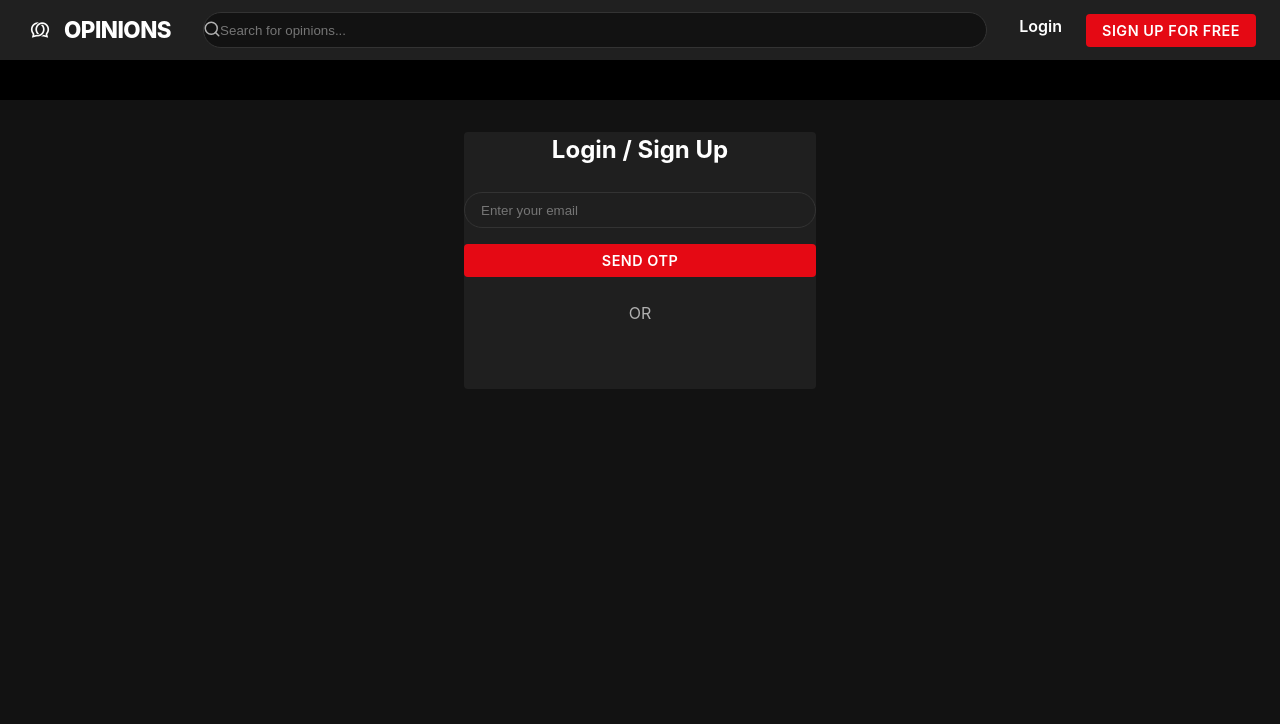
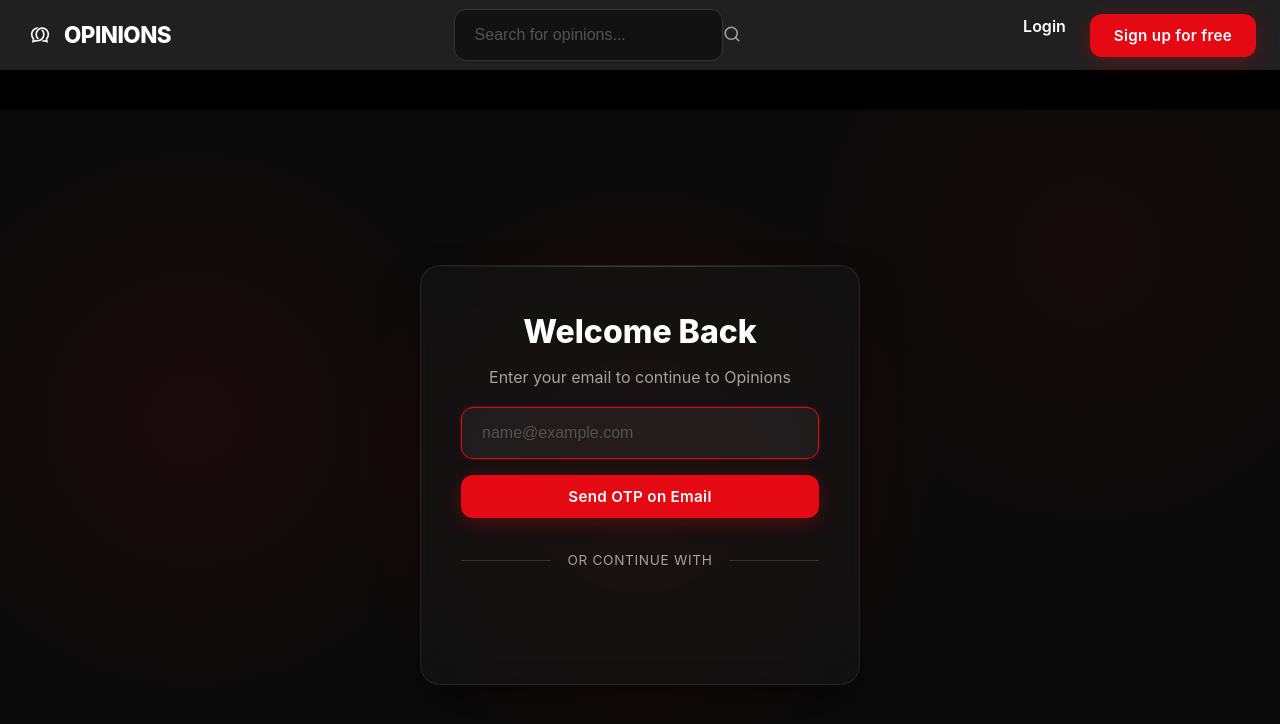
Before and after one commit to Prem-Sidapara/Opinions, a React (Vite) app in the folder client/: page /login in a window 1280 px wide. Shown: the top 724 px of the page. Built offline with nearby package versions, Linux system fonts and the light colour scheme.

Commit message:
feat: enhance OTP login and improve UI styling
- Updated authController with HTML email template for OTP.

- improved error handling for email sending.

- Refined Login page UI with glassmorphism and user feedback.

- Updated global styles in index.css.

```diff
--- a/client/src/App.jsx
+++ b/client/src/App.jsx
@@ -15,6 +15,7 @@
         <Routes>
           <Route path="/" element={<Home />} />
           <Route path="/login" element={<Login />} />
+          <Route path="/register" element={<Login />} />
         </Routes>
       </div>
     </Router>
--- a/client/src/index.css
+++ b/client/src/index.css
@@ -1,19 +1,26 @@
 :root {
-  --bg-primary: #121212;
-  --bg-secondary: #1f1f1f;
-  --bg-tertiary: #2a2a2a;
+  --bg-primary: #0a0a0a;
+  /* Darker, deeper black */
+  --bg-secondary: #141414;
+  /* Slightly lighter for cards */
+  --bg-tertiary: #1f1f1f;
   --text-primary: #ffffff;
-  --text-secondary: #b0b0b0;
-  --text-muted: #6b7280;
+  --text-secondary: #a3a3a3;
+  --text-muted: #525252;
   --accent: #E50914;
-  /* Netflix/YouTube style Red */
-  --accent-hover: #b20710;
-  --danger: #cf0000;
+  /* Netflix Red */
+  --accent-hover: #f40612;
+  --danger: #ef4444;
   --border: #333333;
-  --radius: 4px;
-  /* Sharper corners */
-  --font-sans: 'Inter', -apple-system, BlinkMacSystemFont, "Segoe UI", Roboto, Helvetica, Arial, sans-serif;
-  --header-height: 60px;
+  --radius: 12px;
+  /* More modern rounded corners */
+  --font-sans: 'Inter', system-ui, -apple-system, sans-serif;
+  --header-height: 70px;
+
+  /* Glass effects */
+  --glass-bg: rgba(20, 20, 20, 0.7);
+  --glass-border: rgba(255, 255, 255, 0.08);
+  --glass-highlight: rgba(255, 255, 255, 0.03);
 }
 
 * {
@@ -26,13 +33,18 @@
   font-family: var(--font-sans);
   background-color: var(--bg-primary);
   color: var(--text-primary);
-  line-height: 1.5;
+  line-height: 1.6;
   -webkit-font-smoothing: antialiased;
+  background-image:
+    radial-gradient(circle at 15% 50%, rgba(229, 9, 20, 0.08), transparent 25%),
+    radial-gradient(circle at 85% 30%, rgba(229, 9, 20, 0.05), transparent 25%);
+  min-height: 100vh;
 }
 
 a {
   color: inherit;
   text-decoration: none;
+  transition: color 0.2s;
 }
 
 button {
@@ -44,8 +56,7 @@
 
 .container {
   width: 100%;
-  max-width: 1600px;
-  /* Wider container for media-heavy layout */
+  max-width: 1400px;
   margin: 0 auto;
   padding: 0 1.5rem;
 }
@@ -63,6 +74,10 @@
   align-items: center;
 }
 
+.justify-center {
+  justify-content: center;
+}
+
 .justify-between {
   justify-content: space-between;
 }
@@ -71,98 +86,16 @@
   gap: 0.5rem;
 }
 
+.gap-3 {
+  gap: 0.75rem;
+}
+
 .gap-4 {
   gap: 1rem;
 }
 
-.grid {
-  display: grid;
-}
-
-.btn {
-  display: inline-flex;
-  align-items: center;
-  justify-content: center;
-  padding: 0.5rem 1rem;
-  border-radius: var(--radius);
-  font-weight: 600;
-  font-size: 0.9rem;
-  transition: all 0.2s;
-  text-transform: uppercase;
-  letter-spacing: 0.5px;
-}
-
-.btn-primary {
-  background-color: var(--accent);
-  color: white;
-}
-
-.btn-primary:hover {
-  background-color: var(--accent-hover);
-}
-
-.btn-danger {
-  background-color: transparent;
-  border: 1px solid var(--danger);
-  color: var(--danger);
-}
-
-.btn-danger:hover {
-  background-color: var(--danger);
-  color: white;
-}
-
-.input {
-  width: 100%;
-  padding: 0.6rem 1rem;
-  background-color: var(--bg-secondary);
-  border: 1px solid var(--border);
-  border-radius: 9999px;
-  /* Rounded pill shape for search */
-  color: var(--text-primary);
-  outline: none;
-  transition: border-color 0.2s;
-}
-
-.input:focus {
-  border-color: var(--accent);
-}
-
-.card {
-  background-color: var(--bg-secondary);
-  border: none;
-  border-radius: var(--radius);
-  overflow: hidden;
-  transition: transform 0.2s;
-}
-
-.card:hover {
-  transform: translateY(-2px);
-  z-index: 10;
-}
-
-.mb-6 {
-  margin-bottom: 1.5rem;
-}
-
-.p-2 {
-  padding: 0.5rem;
-}
-
-.mb-3 {
-  margin-bottom: 0.75rem;
-}
-
-.flex-1 {
-  flex: 1 1 0%;
-}
-
-.relative {
-  position: relative;
-}
-
-.absolute {
-  position: absolute;
+.gap-6 {
+  gap: 1.5rem;
 }
 
 .w-full {
@@ -173,7 +106,147 @@
   height: 100%;
 }
 
-.px-4 {
-  padding-left: 1rem;
-  padding-right: 1rem;
+.text-center {
+  text-align: center;
 }
+
+/* Premium Components */
+.btn {
+  display: inline-flex;
+  align-items: center;
+  justify-content: center;
+  padding: 0.75rem 1.5rem;
+  border-radius: var(--radius);
+  font-weight: 600;
+  font-size: 0.95rem;
+  transition: all 0.3s cubic-bezier(0.4, 0, 0.2, 1);
+  letter-spacing: 0.02em;
+  position: relative;
+  overflow: hidden;
+}
+
+.btn-primary {
+  background: var(--accent);
+  color: white;
+  box-shadow: 0 4px 20px rgba(229, 9, 20, 0.3);
+}
+
+.btn-primary:hover:not(:disabled) {
+  background: var(--accent-hover);
+  transform: translateY(-1px);
+  box-shadow: 0 6px 25px rgba(229, 9, 20, 0.4);
+}
+
+.btn-primary:disabled {
+  opacity: 0.7;
+  cursor: not-allowed;
+}
+
+.btn-secondary {
+  background: rgba(255, 255, 255, 0.1);
+  color: var(--text-primary);
+  backdrop-filter: blur(10px);
+}
+
+.btn-secondary:hover {
+  background: rgba(255, 255, 255, 0.15);
+}
+
+.btn-ghost {
+  color: var(--text-secondary);
+}
+
+.btn-ghost:hover {
+  color: var(--text-primary);
+  background: rgba(255, 255, 255, 0.05);
+}
+
+.input-group {
+  position: relative;
+}
+
+.input {
+  width: 100%;
+  padding: 1rem 1.25rem;
+  background-color: rgba(255, 255, 255, 0.03);
+  border: 1px solid var(--border);
+  border-radius: var(--radius);
+  color: var(--text-primary);
+  outline: none;
+  font-size: 1rem;
+  transition: all 0.3s ease;
+}
+
+.input:focus {
+  border-color: var(--accent);
+  background-color: rgba(255, 255, 255, 0.05);
+  box-shadow: 0 0 0 2px rgba(229, 9, 20, 0.1);
+}
+
+.input::placeholder {
+  color: var(--text-muted);
+}
+
+/* Glassmorphism Card */
+.glass-card {
+  background: var(--glass-bg);
+  backdrop-filter: blur(24px);
+  -webkit-backdrop-filter: blur(24px);
+  border: 1px solid var(--glass-border);
+  box-shadow: 0 25px 50px -12px rgba(0, 0, 0, 0.5);
+  border-radius: 20px;
+  /* Larger radius for modal/cards */
+  padding: 2.5rem;
+  position: relative;
+  overflow: hidden;
+}
+
+.glass-card::before {
+  content: '';
+  position: absolute;
+  top: 0;
+  left: 0;
+  right: 0;
+  height: 1px;
+  background: linear-gradient(90deg, transparent, rgba(255, 255, 255, 0.2), transparent);
+}
+
+/* Animations */
+@keyframes fadeIn {
+  from {
+    opacity: 0;
+    transform: translateY(10px);
+  }
+
+  to {
+    opacity: 1;
+    transform: translateY(0);
+  }
+}
+
+.animate-fade-in {
+  animation: fadeIn 0.4s ease-out forwards;
+}
+
+/* Page Layouts */
+.auth-page {
+  display: flex;
+  min-height: calc(100vh - var(--header-height));
+  align-items: center;
+  justify-content: center;
+  padding: 2rem;
+  position: relative;
+}
+
+.auth-page::before {
+  content: '';
+  position: absolute;
+  width: 600px;
+  height: 600px;
+  background: radial-gradient(circle, rgba(229, 9, 20, 0.15) 0%, transparent 70%);
+  top: 50%;
+  left: 50%;
+  transform: translate(-50%, -50%);
+  pointer-events: none;
+  z-index: -1;
+}
--- a/client/src/pages/Login.jsx
+++ b/client/src/pages/Login.jsx
@@ -1,6 +1,6 @@
 import React, { useState } from 'react';
 import { useAuth } from '../context/AuthContext';
-import { useNavigate } from 'react-router-dom';
+import { useNavigate, useLocation } from 'react-router-dom';
 import { GoogleLogin } from '@react-oauth/google';
 import axios from 'axios';
 
@@ -10,6 +10,8 @@
     const [step, setStep] = useState('EMAIL'); // EMAIL or OTP
     const { loginWithOtp, googleLogin } = useAuth();
     const navigate = useNavigate();
+    const location = useLocation();
+    const isRegister = location.pathname === '/register';
     const [error, setError] = useState('');
     const [loading, setLoading] = useState(false);
 
@@ -42,68 +44,120 @@
     };
 
     return (
-        <div className="container" style={{ marginTop: '2rem', maxWidth: '400px' }}>
-            <div className="card">
-                <h2 style={{ textAlign: 'center', marginBottom: '1.5rem' }}>
-                    {step === 'EMAIL' ? 'Login / Sign Up' : 'Enter OTP'}
-                </h2>
+        <div className="auth-page">
+            <div className="glass-card animate-fade-in" style={{ width: '100%', maxWidth: '440px' }}>
+                <div className="text-center mb-6">
+                    <h1 style={{ fontSize: '2rem', fontWeight: '800', marginBottom: '0.5rem' }}>
+                        {step === 'EMAIL'
+                            ? (isRegister ? 'Join Opinions' : 'Welcome Back')
+                            : 'Verify Access'}
+                    </h1>
+                    <p style={{ color: 'var(--text-secondary)', marginBottom: '1rem' }}>
+                        {step === 'EMAIL'
+                            ? (isRegister ? 'Create an account to start sharing' : 'Enter your email to continue to Opinions')
+                            : (
+                                <>
+                                    We sent a code to {email}.
+                                    <br />
+                                    <span style={{ fontSize: '1em', color: 'var(--text-muted)' }}>
+                                        (I am using free Gmail tier, so it may take ~5-7 mins to arrive!)
+                                    </span>
+                                </>
+                            )}
+                    </p>
+                </div>
 
-                {error && <div style={{ color: 'var(--danger)', marginBottom: '1rem', textAlign: 'center' }}>{error}</div>}
+                {error && (
+                    <div className="animate-fade-in" style={{
+                        background: 'rgba(239, 68, 68, 0.1)',
+                        border: '1px solid rgba(239, 68, 68, 0.2)',
+                        color: '#fca5a5',
+                        padding: '0.75rem',
+                        borderRadius: '8px',
+                        marginBottom: '1.5rem',
+                        fontSize: '0.9rem',
+                        display: 'flex',
+                        alignItems: 'center',
+                        justifyContent: 'center'
+                    }}>
+                        {error}
+                    </div>
+                )}
 
                 {step === 'EMAIL' ? (
                     <form onSubmit={handleSendOtp} className="flex flex-col gap-4">
+                        <div className="input-group">
                             <input
                                 type="email"
-                            placeholder="Enter your email"
+                                placeholder="name@example.com"
                                 className="input"
                                 value={email}
                                 onChange={(e) => setEmail(e.target.value)}
                                 required
+                                autoFocus
                             />
-                        <button type="submit" className="btn btn-primary" disabled={loading}>
-                            {loading ? 'Sending...' : 'Send OTP'}
+                        </div>
+                        <button type="submit" className="btn btn-primary w-full" disabled={loading}>
+                            {loading ? (
+                                <span className="flex items-center gap-2">
+                                    <span style={{ width: '16px', height: '16px', border: '2px solid white', borderTopColor: 'transparent', borderRadius: '50%', animation: 'spin 1s linear infinite' }}></span>
+                                    Sending Code...
+                                </span>
+                            ) : 'Send OTP on Email'}
                         </button>
                     </form>
                 ) : (
                     <form onSubmit={handleVerifyOtp} className="flex flex-col gap-4">
-                        <p style={{ textAlign: 'center', color: 'var(--text-secondary)' }}>
-                            Code sent to {email}
-                        </p>
+                        <div className="input-group">
                             <input
                                 type="text"
-                            placeholder="Enter 6-digit OTP"
+                                placeholder="X X X X X X"
                                 className="input"
+                                style={{ letterSpacing: '0.5em', textAlign: 'center', fontSize: '1.2rem' }}
                                 value={otp}
-                            onChange={(e) => setOtp(e.target.value)}
+                                onChange={(e) => {
+                                    const val = e.target.value.replace(/[^0-9]/g, '');
+                                    if (val.length <= 6) setOtp(val);
+                                }}
                                 maxLength={6}
                                 required
+                                autoFocus
                             />
-                        <button type="submit" className="btn btn-primary" disabled={loading}>
-                            {loading ? 'Verifying...' : 'Verify & Login'}
+                        </div>
+                        <button type="submit" className="btn btn-primary w-full" disabled={loading}>
+                            {loading ? 'Verifying...' : 'Verify Login'}
                         </button>
                         <button
                             type="button"
-                            className="btn"
-                            onClick={() => setStep('EMAIL')}
-                            style={{ color: 'var(--text-secondary)' }}
+                            className="btn btn-ghost w-full"
+                            onClick={() => {
+                                setStep('EMAIL');
+                                setError('');
+                                setOtp('');
+                            }}
                         >
-                            Back to Email
+                            Change Email
                         </button>
                     </form>
                 )}
 
-                <div style={{ margin: '1.5rem 0', display: 'flex', alignItems: 'center', justifyContent: 'center' }}>
-                    <span style={{ color: 'var(--text-secondary)' }}>OR</span>
+                <div style={{ margin: '2rem 0', display: 'flex', alignItems: 'center', gap: '1rem', color: 'var(--text-secondary)' }}>
+                    <div style={{ height: '1px', flex: 1, background: 'var(--border)' }}></div>
+                    <span style={{ fontSize: '0.85rem', textTransform: 'uppercase', letterSpacing: '0.05em' }}>Or continue with</span>
+                    <div style={{ height: '1px', flex: 1, background: 'var(--border)' }}></div>
                 </div>
 
                 <div style={{ display: 'flex', justifyContent: 'center' }}>
                     <GoogleLogin
                         onSuccess={async (credentialResponse) => {
                             try {
+                                setLoading(true); // Manually set loading while processing
                                 await googleLogin(credentialResponse);
                                 navigate('/');
                             } catch (err) {
-                                setError('Google Login Failed');
+                                setError('Google Login Failed. Please try again.');
+                            } finally {
+                                setLoading(false);
                             }
                         }}
                         onError={() => {
@@ -111,8 +165,13 @@
                         }}
                         theme="filled_black"
                         shape="pill"
+                        width="300"
                     />
                 </div>
+
+                <style>{`
+                    @keyframes spin { to { transform: rotate(360deg); } }
+                `}</style>
             </div>
         </div>
     );
```
Also changed, not shown: 1 other file (tests, documents, lock files or other folders). Lines whose indentation alone changed are shown as unchanged.
